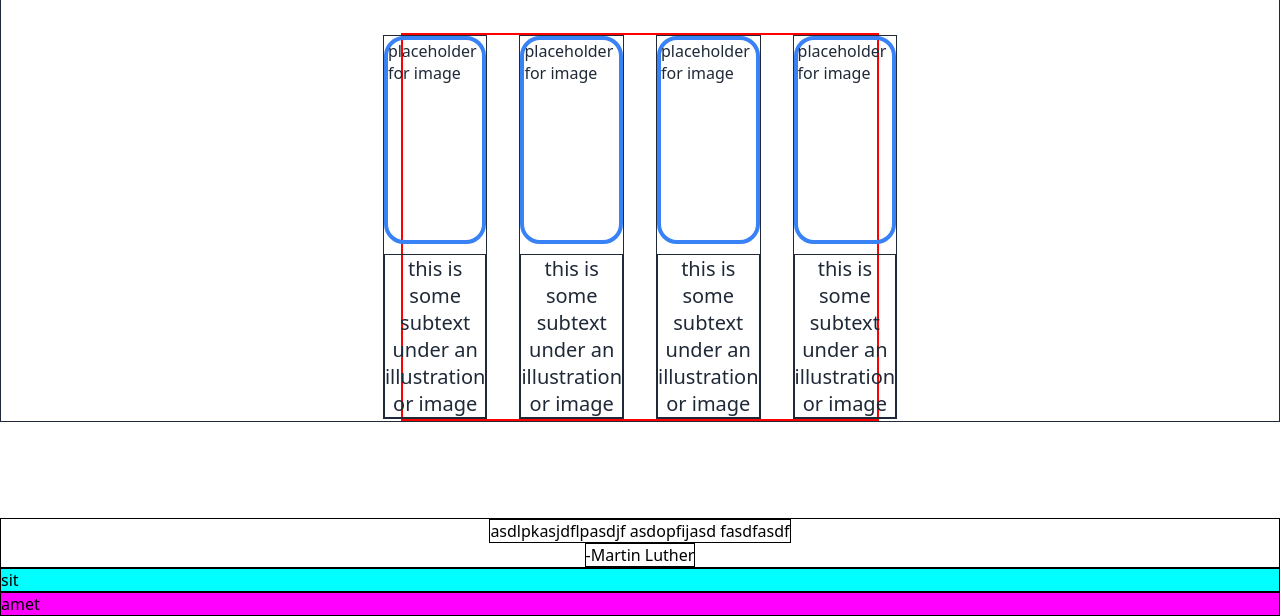
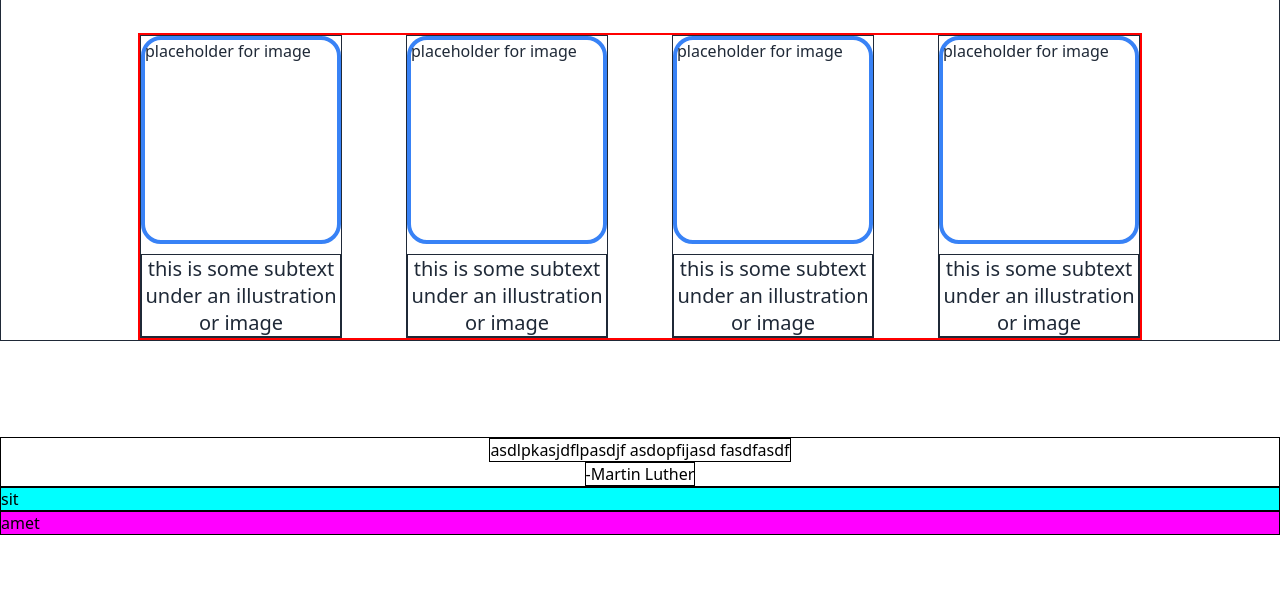
Before and after one commit to Jumb0J1mb0/Odin-Landing-Page, a plain HTML site: page index.html in a window 1280 px wide. Shown: the part 359-975 px from the top of the page. After the commit the page ends 894 px from the top, so only its background shows below. Drawn offline with Linux system fonts and the light colour scheme.

Commit message:
add flex wrap to info

```diff
--- a/styles.css
+++ b/styles.css
@@ -49,6 +49,7 @@ body{
     color: #1f2937;
     display:flex;
     flex-direction: column;
+    align-items: center;
     gap: 48px;
     margin: 48px 0px 96px 0px;
 }
@@ -65,19 +66,17 @@ body{
 
 .info-content{
     display:flex;
-    gap: 2rem;
+    gap: 4rem;
     justify-content: center;
-
-    flex :0 1 auto;
-
-    margin: 0px 25rem;
+    flex-wrap: wrap;
+    margin: 0px 48px;
     border: 2px solid red;
 }
 
 .boxes{
     display: flex;
     flex-direction: column;
-
+    width: 200px;
 
 
 }
```
